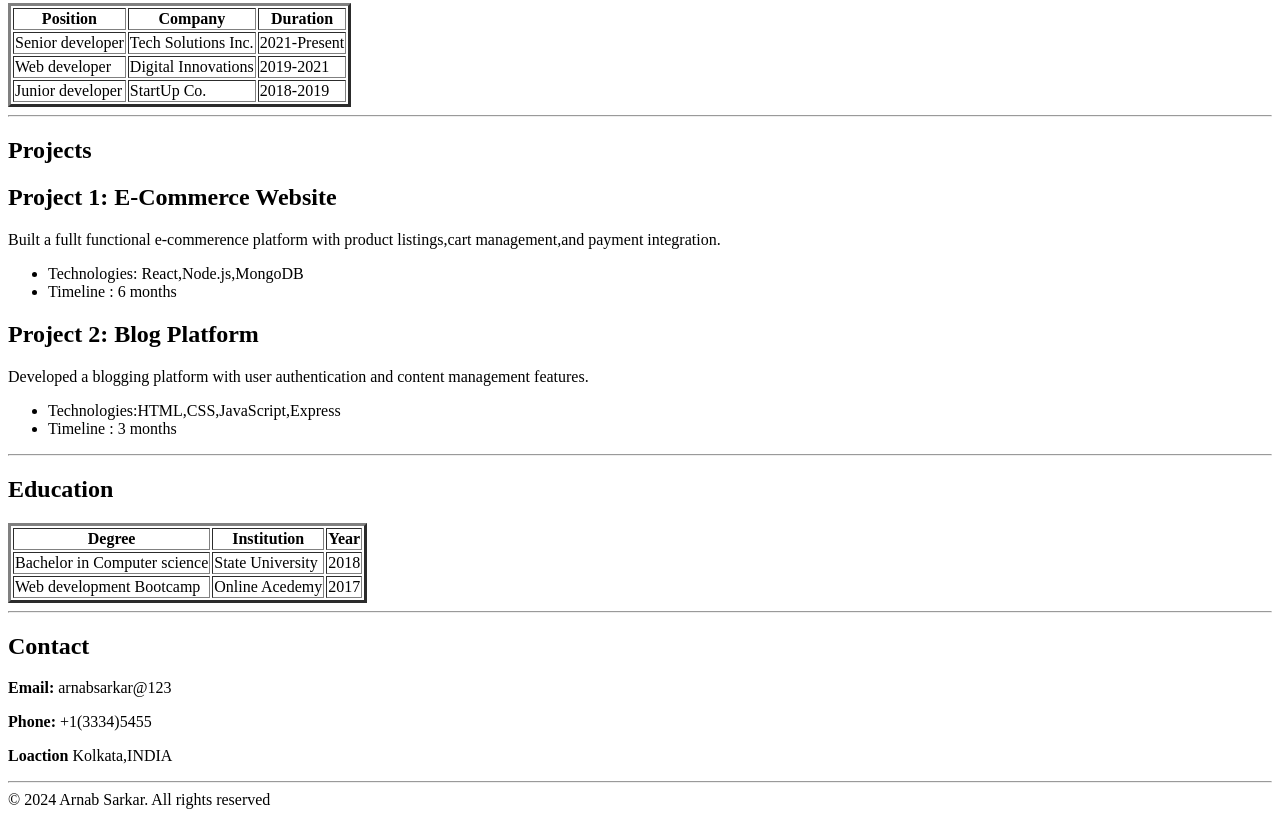
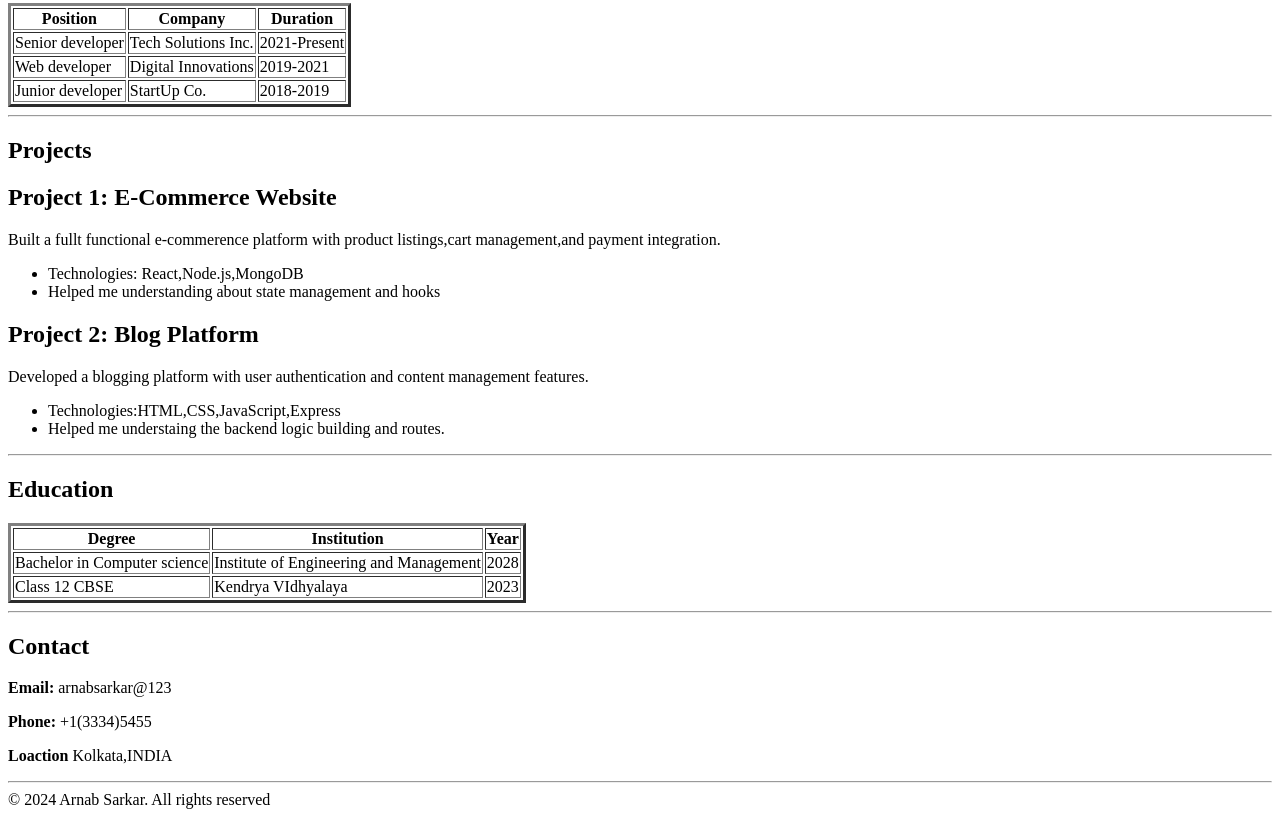
Before and after one commit to sarkararnab123/resume_, a plain HTML site: page index.html in a window 1280 px wide. Shown: the part 475-1292 px from the top of the page. Drawn offline with Linux system fonts and the light colour scheme.

Commit message:
changed some parts

```diff
--- a/index.html
+++ b/index.html
@@ -14,7 +14,7 @@
         <hr>
         <section>
             <h1>About Me</h1>
-            <p>I am passionate developer with 5+ years of experience in building web applications. I specialize in HTML,CSS , Javascript and backend technologies</p>
+            <p>I am passionate developer with experience in building web applications. I specialize in HTML,CSS , JavaScript and backend technologies</p>
         </section>
         <hr>
         <section>
@@ -65,14 +65,14 @@
             <p>Built a fullt functional e-commerence platform with product listings,cart management,and payment integration.</p>
             <ul>
             <li>Technologies: React,Node.js,MongoDB</li>
-            <li>Timeline : 6 months</li>
+            <li>Helped me understanding about state management and hooks</li>
             </ul>
 
             <h2>Project 2: Blog Platform</h2>
             <p>Developed a blogging platform with user authentication and content management features.</p>
             <ul>
                 <li>Technologies:HTML,CSS,JavaScript,Express</li>
-                <li>Timeline : 3 months</li>
+                <li>Helped me understaing the backend logic building and routes.</li>
             </ul>
         </section>
         <hr>
@@ -91,13 +91,13 @@
                         <td>
                             Bachelor in Computer science
                         </td>
-                        <td>State University</td>
-                        <td>2018</td>
+                        <td>Institute of Engineering and Management</td>
+                        <td>2028</td>
                     </tr>
                     <tr>
-                        <td>Web development Bootcamp</td>
-                        <td>Online Acedemy</td>
-                        <td>2017</td>
+                        <td>Class 12 CBSE</td>
+                        <td>Kendrya VIdhyalaya</td>
+                        <td>2023</td>
                     </tr>
                 </tbody>
 
```
Also changed, not shown: screenshot/Screenshot 2026-01-28 204127.png (added), screenshot/Screenshot 2026-01-28 204137.png (added).
